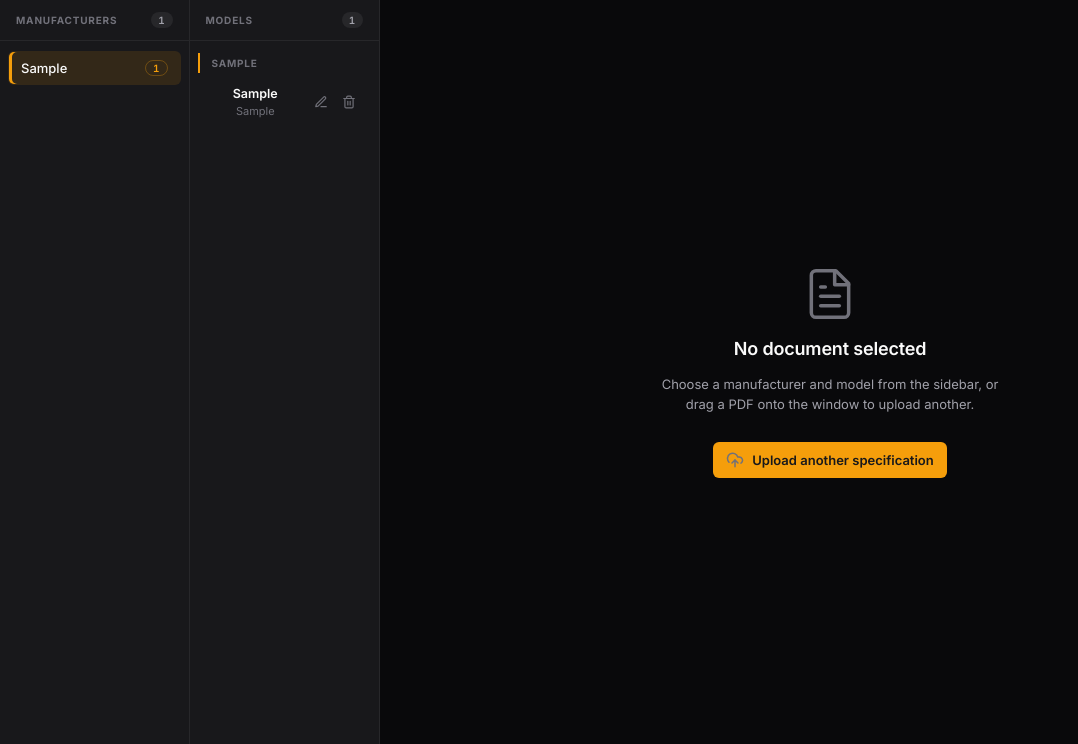
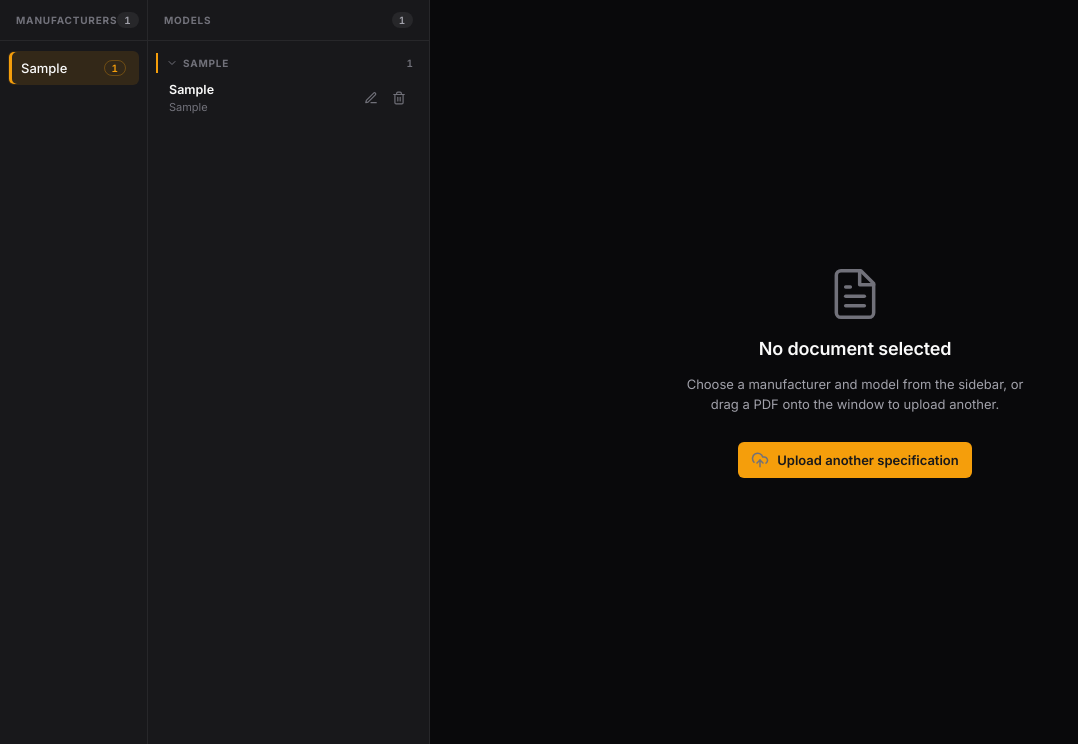
Before and after one commit to HuttonHomeHub/Crane_Chart_Manager, a Flask app: page / in a window 1280 px wide. Shown: the part 56-800 px from the top of the page, without its empty margins (0-1078 px from the left). Run offline with Flask 3, Linux system fonts and the light colour scheme; tables that the repository leaves empty hold one stand-in row (values such as "Sample post"); parts of the project's set-up code (start-up, migrations or seed data) failed here and were passed over; some libraries are stand-ins or nearby versions.

Commit message:
feat: sidebar usability — wider models, collapsible groups, smarter search
Feedback from a real 34-model catalogue:
- Rebalanced the sidebar (148px + 1fr, 430px) so model names like LTM1090-4.1 stop
  truncating; tightened model rows so a long list scrolls less.
- Type headers are now collapsible buttons (chevron + per-type count) — click to fold
  a group away. A search force-expands groups so matches aren't hidden.
- Search keeps a manufacturer when the query matches any of its cranes'
  model/type/capacity/label, not just the make name — so searching "500t" keeps the
  makes that have a 500t crane (via sidebar._makeSearchText built in renderMakes).
- Fixed a pre-existing bug found by screenshotting: model names were centre-aligned
  because the row body is a <button>.

Tests: 64 backend + 17 E2E (TestSidebarUX: collapse toggle, cross-field make search).
All green. See DL-026.

Co-Authored-By: Claude Opus 4.8 <noreply@anthropic.com>

```diff
--- a/static/main.css
+++ b/static/main.css
@@ -489,12 +489,14 @@ input[type="search"]::-webkit-search-cancel-button { display: none; }
    ============================================================= */
 
 .sidebar {
-    width: 380px;
+    width: 430px;
     flex-shrink: 0;
     background: var(--bg-surface);
     border-right: 1px solid var(--border-subtle);
     display: grid;
-    grid-template-columns: 1fr 1fr;
+    /* Manufacturers need little width; give the rest to Models so names like
+       "LTM1090-4.1" aren't truncated. */
+    grid-template-columns: 148px 1fr;
     overflow: hidden;
 }
 
@@ -625,8 +627,13 @@ input[type="search"]::-webkit-search-cancel-button { display: none; }
 .type-group { margin-top: var(--space-3); }
 .type-group:first-child { margin-top: var(--space-1); }
 
+/* Collapsible type header (a button; click to fold the group). */
 .type-header {
-    padding: var(--space-1) var(--space-3);
+    display: flex;
+    align-items: center;
+    gap: 5px;
+    width: 100%;
+    padding: var(--space-1) var(--space-2);
     margin: 0 0 var(--space-1) 0;
     font-size: 10px;
     font-weight: 700;
@@ -634,17 +641,37 @@ input[type="search"]::-webkit-search-cancel-button { display: none; }
     text-transform: uppercase;
     color: var(--fg-tertiary);
     border-left: 2px solid var(--accent);
-    padding-left: var(--space-3);
-}
-
-/* Model item */
+    border-radius: 0 var(--radius-sm) var(--radius-sm) 0;
+    cursor: pointer;
+    text-align: left;
+    transition: background var(--dur-fast) var(--ease-out), color var(--dur-fast) var(--ease-out);
+}
+.type-header:hover { color: var(--fg-secondary); background: var(--bg-surface-raised); }
+.type-header__label { flex: 1; overflow: hidden; text-overflow: ellipsis; white-space: nowrap; }
+.type-header__count {
+    font-weight: 600;
+    color: var(--fg-tertiary);
+    font-variant-numeric: tabular-nums;
+    letter-spacing: 0;
+}
+.type-header__chevron {
+    width: 12px;
+    height: 12px;
+    flex-shrink: 0;
+    transform: rotate(90deg);   /* expanded → points down */
+    transition: transform var(--dur-fast) var(--ease-out);
+}
+.type-group.is-collapsed .type-header__chevron { transform: rotate(0deg); }  /* collapsed → points right */
+.type-group.is-collapsed .model-item { display: none; }
+
+/* Model item — kept compact so a long catalogue doesn't require endless scrolling. */
 .model-item {
     width: 100%;
     display: flex;
     align-items: center;
     gap: var(--space-2);
-    padding: var(--space-2) var(--space-2) var(--space-2) var(--space-3);
-    margin: 2px 0;
+    padding: 4px var(--space-2) 4px var(--space-3);
+    margin: 1px 0;
     border-radius: var(--radius-md);
     background: transparent;
     border: 1px solid transparent;
@@ -667,6 +694,7 @@ input[type="search"]::-webkit-search-cancel-button { display: none; }
     flex: 1;
     min-width: 0;
     cursor: pointer;
+    text-align: left;   /* it's a <button>, which would otherwise centre the text */
 }
 
 .model-item__name {
--- a/static/main.js
+++ b/static/main.js
@@ -1243,6 +1243,16 @@ const sidebar = {
         const makes = Object.keys(grouped).sort((a, b) => a.localeCompare(b));
         $('#makes-count').textContent = String(makes.length);
 
+        // Per-make searchable text (all its cranes' fields + file labels) so a search
+        // like "500t" keeps the make visible even though its name doesn't contain "500t".
+        this._makeSearchText = {};
+        for (const make of makes) {
+            this._makeSearchText[make] = grouped[make].map(c =>
+                `${c.make || ''} ${c.type || ''} ${c.model || ''} ${c.capacity || ''} ` +
+                (c.files || []).map(f => f.label || '').join(' ')
+            ).join(' ').toLowerCase();
+        }
+
         for (const make of makes) {
             const btn = document.createElement('button');
             btn.type = 'button';
@@ -1316,7 +1326,7 @@ const sidebar = {
         // thousands of models doesn't block the main thread on first selection.
         const queue = [];
         for (const type of types) {
-            queue.push({ kind: 'header', text: type });
+            queue.push({ kind: 'header', text: type, count: grouped[type].length });
             const models = grouped[type].slice().sort((a, b) =>
                 (a.model || '').localeCompare(b.model || '')
             );
@@ -1421,9 +1431,21 @@ const sidebar = {
             if (item.kind === 'header') {
                 const group = document.createElement('div');
                 group.className = 'type-group';
-                const head = document.createElement('div');
+                // Collapsible header: click to fold this type away (helps a long list).
+                const head = document.createElement('button');
+                head.type = 'button';
                 head.className = 'type-header';
-                head.textContent = item.text;
+                head.setAttribute('aria-expanded', 'true');
+                head.innerHTML = `
+                    <svg class="icon type-header__chevron"><use href="#icon-chevron-right"/></svg>
+                    <span class="type-header__label"></span>
+                    <span class="type-header__count"></span>`;
+                head.querySelector('.type-header__label').textContent = item.text;
+                head.querySelector('.type-header__count').textContent = String(item.count || '');
+                head.addEventListener('click', () => {
+                    const collapsed = group.classList.toggle('is-collapsed');
+                    head.setAttribute('aria-expanded', String(!collapsed));
+                });
                 group.appendChild(head);
                 list.appendChild(group);
                 this._modelTypeGroupEls[item.text] = group;
@@ -1525,11 +1547,24 @@ const sidebar = {
         const makeList = $('#make-list');
         const modelList = $('#model-list');
 
+        // A search must not hide matches inside a collapsed group — expand them.
+        if (q) {
+            $$('.type-group', modelList).forEach(g => {
+                g.classList.remove('is-collapsed');
+                const h = g.querySelector('.type-header');
+                if (h) h.setAttribute('aria-expanded', 'true');
+            });
+        }
+
         // F (round 7) + I (round 9): use a class instead of inline style so a stricter
         // CSP can drop 'unsafe-inline' from style-src-attr in the future.
+        // A make stays visible if the query matches its name OR any of its cranes
+        // (model/capacity/type/label), so searching "500t" keeps the makes that have one.
+        const searchText = this._makeSearchText || {};
         let visibleMakes = 0;
         $$('.make-item', makeList).forEach(el => {
-            const match = !q || el.textContent.toLowerCase().includes(q);
+            const hay = searchText[el.dataset.make] || el.textContent.toLowerCase();
+            const match = !q || hay.includes(q);
             el.classList.toggle('is-hidden', !match);
             if (match) visibleMakes++;
         });
```
Also changed, not shown: CLAUDE.md (+2 -2 lines), docs/remediation/decision-log.md (+35 -1 lines), tests/e2e/test_e2e.py (+36 -0 lines), CHANGELOG.md.
